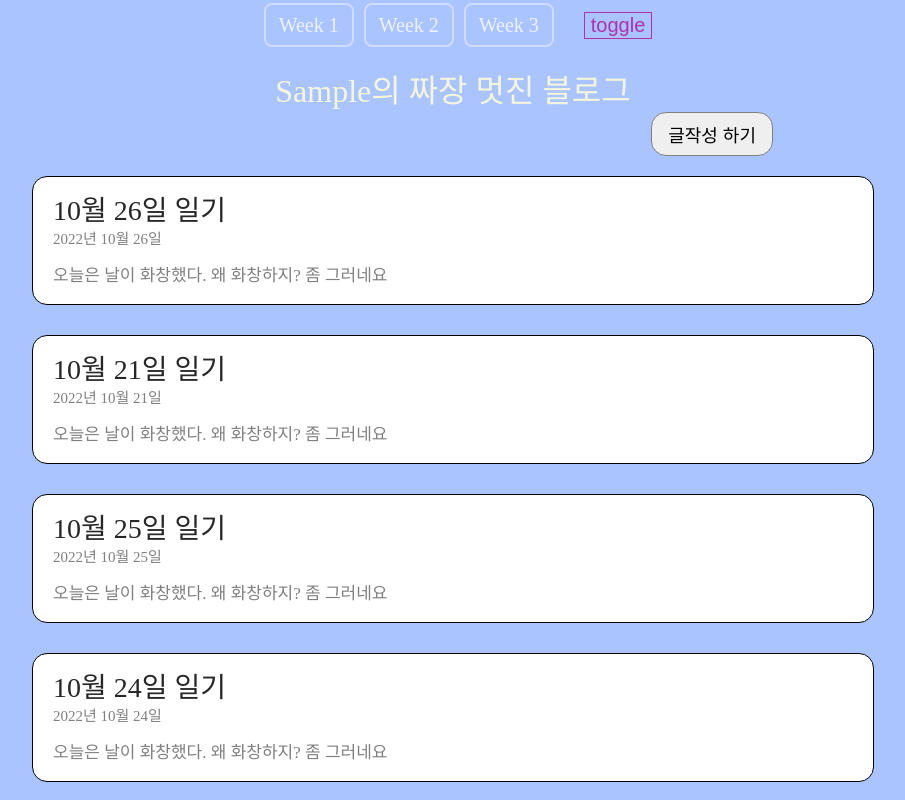
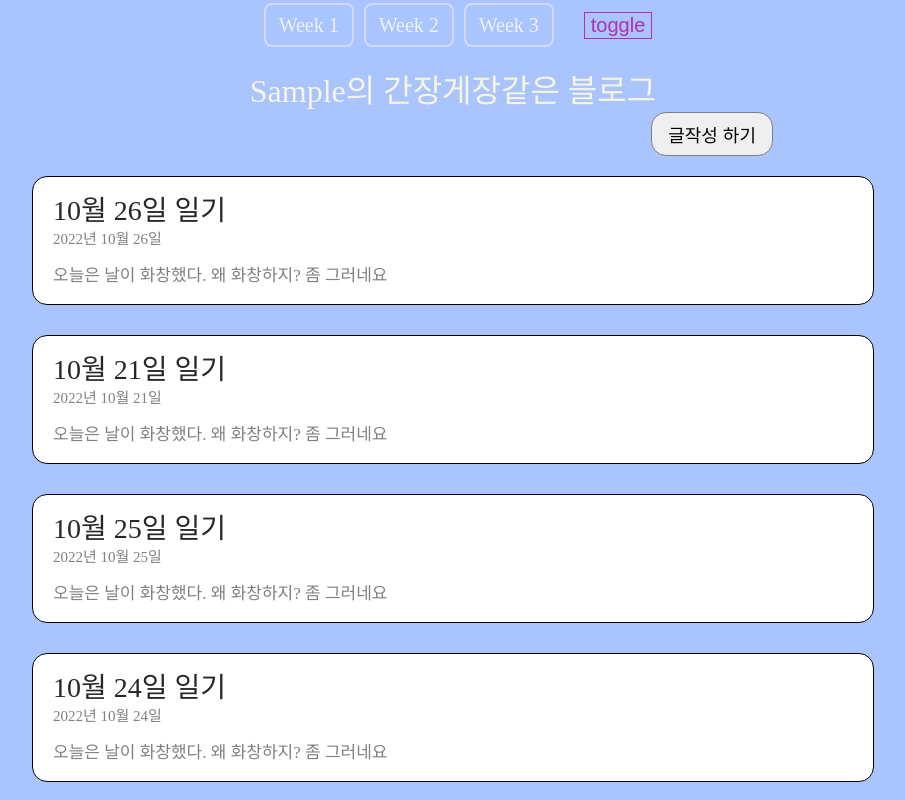
Before and after one commit to PastelBlue4/react_study, a React (Create React App) app: page /blogPage in a window 1280 px wide. Both pictures are taken after typing "Sample" into the empty fields and a click on the button "Log In". Shown: the top 800 px of the page, without its empty margins (187-1092 px from the left). Built offline with nearby package versions, Linux system fonts and the light colour scheme.

Commit message:
[feat] title

```diff
--- a/src/week3/components/PostList.js
+++ b/src/week3/components/PostList.js
@@ -161,7 +161,7 @@ function PostList({ userName }) {
         </>
       ) : (
         <Container>
-          <Title>{userName}의 짜장 멋진 블로그</Title>
+          <Title>{userName}의 간장게장같은 블로그</Title>
           <ButtonContainer>
             <WriteButton onClick={onClick}>글작성 하기 </WriteButton>
           </ButtonContainer>
```
